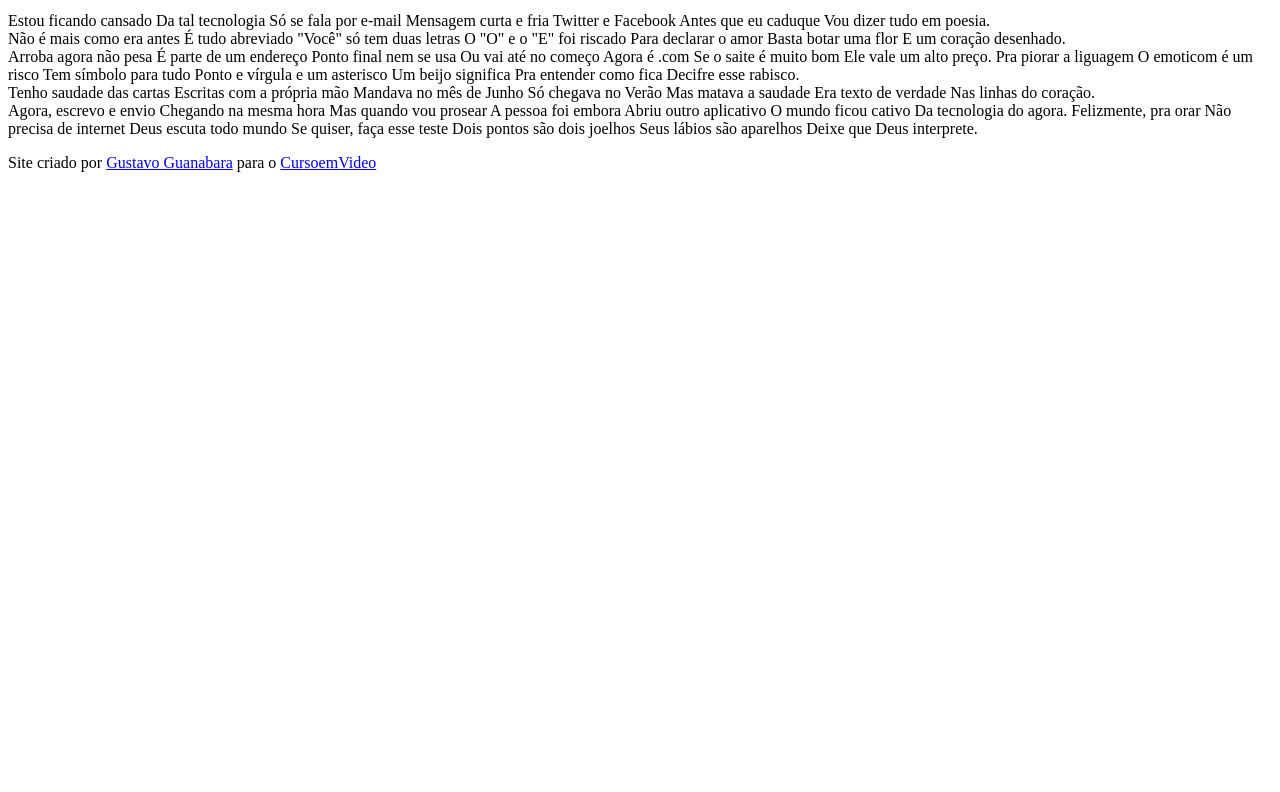
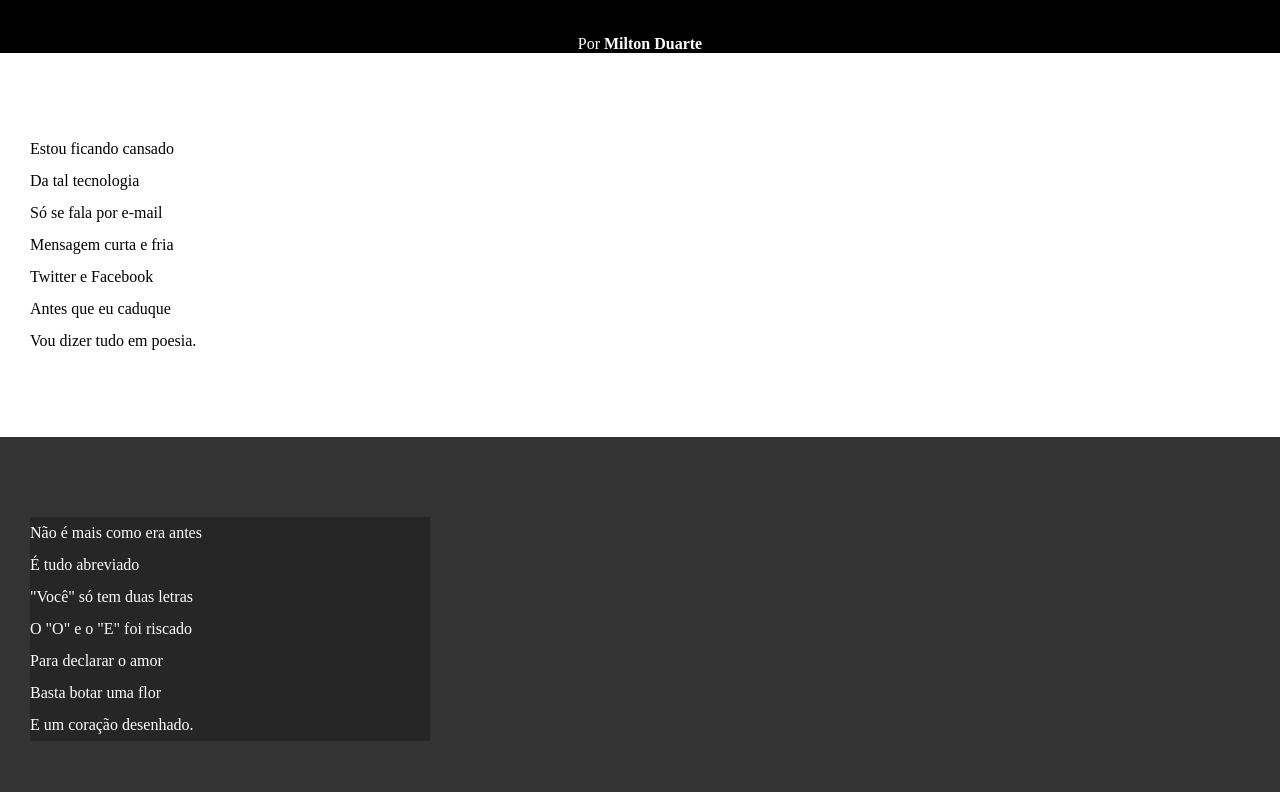
Before and after one commit to xxjobxx0404/html-css, a plain HTML site: page desafios/d012/index.html in a window 1280 px wide. Shown: the part 102-894 px from the top of the page. Before the commit the page ends 800 px from the top, so only its background shows below. Drawn offline with Linux system fonts and the light colour scheme.

Commit message:
Atualizar D012

```diff
--- /dev/null
+++ b/desafios/d012/estilo/style.css
@@ -0,0 +1,65 @@
+@charset "UTF-8";
+
+* {
+    margin: 0px;
+    padding: 0px;
+}
+
+html, body {
+    min-height: 100vh;
+    background-color: darkgray;
+}
+
+header {
+    background-color: black;
+    color: white;
+    text-align: center;
+}
+
+header > h1 {
+    padding-top: 50px;
+    font-variant: small-caps;
+}
+
+header > p {
+    padding-top: 50px;
+}
+
+a {
+    color: white;
+    text-decoration: none;
+    font-weight: bolder;
+}
+
+header a:hover, footer a:hover {
+    text-decoration: underline;
+}
+
+section {
+    padding-top: 10vh;
+    padding-bottom: 10vh;
+    line-height: 2em;
+    padding-left: 30px;
+}
+
+section.normal {
+    background-color: white;
+    color: black;
+}
+
+section.imagem {
+    background-color: rgb(51, 51, 51);
+    color: white;
+}
+
+section.imagem > p {
+    width: 400px;
+    background-color: rgba(0, 0, 0, 0.253);
+}
+
+footer {
+    background-color: black;
+    color: white;
+    text-align: center;
+    padding: 10px;
+}
--- a/desafios/d012/index.html
+++ b/desafios/d012/index.html
@@ -4,6 +4,7 @@
     <meta charset="UTF-8">
     <meta name="viewport" content="width=device-width, initial-scale=1.0">
     <title>Cordel Moderno</title>
+    <link rel="stylesheet" href="estilo/style.css">
 </head>
 <body>
     <header>
@@ -15,70 +16,84 @@
         </p>
     </header>
 
-    <section>
-        Estou ficando cansado
-        Da tal tecnologia
-        Só se fala por e-mail
-        Mensagem curta e fria
-        Twitter e Facebook
-        Antes que eu caduque
+    <section class="normal">
+        <p>
+            Estou ficando cansado <br>
+            Da tal tecnologia <br>
+            Só se fala por e-mail <br>
+            Mensagem curta e fria <br>
+            Twitter e Facebook <br>
+            Antes que eu caduque <br>
             Vou dizer tudo em poesia.
+        </p>
     </section>
 
-     <section>
-        Não é mais como era antes
-        É tudo abreviado
-        "Você" só tem duas letras
-        O "O" e o "E" foi riscado
-        Para declarar o amor
-        Basta botar uma flor
+     <section class="imagem">
+        <p>
+            Não é mais como era antes <br>
+            É tudo abreviado <br>
+            "Você" só tem duas letras <br>
+            O "O" e o "E" foi riscado <br>
+            Para declarar o amor <br>
+            Basta botar uma flor <br>
             E um coração desenhado.
+        </p>
     </section>
 
-    <section>
-        Arroba agora não pesa
-        É parte de um endereço
-        Ponto final nem se usa
-        Ou vai até no começo
-        Agora é .com
-        Se o saite é muito bom
+    <section class="normal">
+        <p>
+            Arroba agora não pesa <br>
+            É parte de um endereço <br>
+            Ponto final nem se usa <br>
+            Ou vai até no começo <br>
+            Agora é .com <br>
+            Se o saite é muito bom <br>
             Ele vale um alto preço.
+        </p>
 
-        Pra piorar a liguagem
-        O emoticom é um risco
-        Tem símbolo para tudo
-        Ponto e vírgula e um asterisco
-        Um beijo significa
-        Pra entender como fica
+        <p>
+            Pra piorar a liguagem <br>
+            O emoticom é um risco <br>
+            Tem símbolo para tudo <br>
+            Ponto e vírgula e um asterisco <br>
+            Um beijo significa <br>
+            Pra entender como fica <br>
             Decifre esse rabisco.
+        </p>
     </section>
 
-    <section>
-        Tenho saudade das cartas
-        Escritas com a própria mão
-        Mandava no mês de Junho
-        Só chegava no Verão
-        Mas matava a saudade
-        Era texto de verdade
+    <section class="imagem">
+        <p>
+            Tenho saudade das cartas <br>
+            Escritas com a própria mão <br>
+            Mandava no mês de Junho <br>
+            Só chegava no Verão <br>
+            Mas matava a saudade <br>
+            Era texto de verdade <br>
             Nas linhas do coração.
+        </p>
     </section>
 
-    <section>
-        Agora, escrevo e envio
-        Chegando na mesma hora
-        Mas quando vou prosear
-        A pessoa foi embora
-        Abriu outro aplicativo
-        O mundo ficou cativo
+    <section class="normal">
+        <p>
+            Agora, escrevo e envio <br>
+            Chegando na mesma hora <br>
+            Mas quando vou prosear <br>
+            A pessoa foi embora <br>
+            Abriu outro aplicativo <br>
+            O mundo ficou cativo <br>
             Da tecnologia do agora.
+        </p>
 
-        Felizmente, pra orar
-        Não precisa de internet
-        Deus escuta todo mundo
-        Se quiser, faça esse teste
-        Dois pontos são dois joelhos
-        Seus lábios são aparelhos
+        <p>
+            Felizmente, pra orar <br>
+            Não precisa de internet <br>
+            Deus escuta todo mundo <br>
+            Se quiser, faça esse teste <br>
+            Dois pontos são dois joelhos <br>
+            Seus lábios são aparelhos <br>
             Deixe que Deus interprete.
+        </p>
     </section>
 
     <footer>
```
Lines whose indentation alone changed are shown as unchanged.
